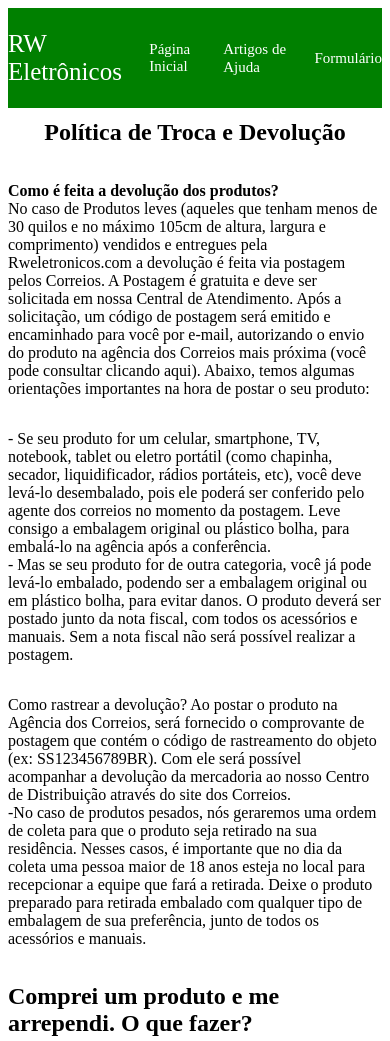
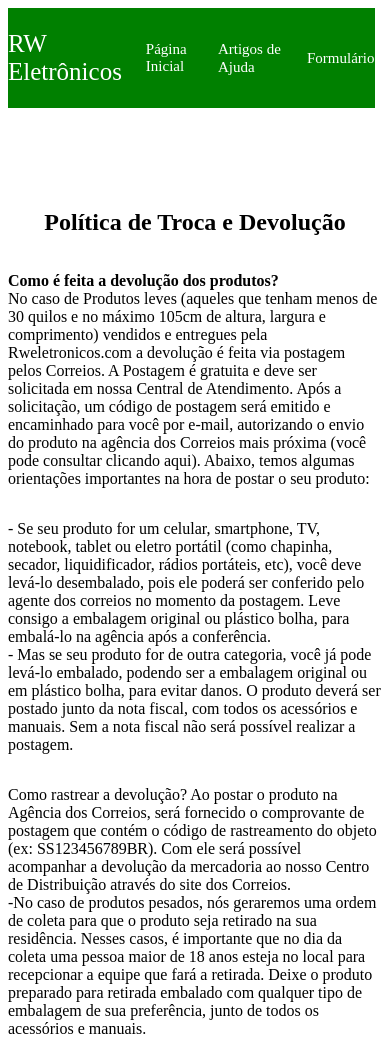
Before and after one commit to Homura-san/projetointegrador, a plain HTML site: page A1.html in a window 390 px wide. Shown: the top 1041 px of the page. Drawn offline with Linux system fonts and the light colour scheme.

Commit message:
incompleto.2

```diff
--- a/css/A1.css
+++ b/css/A1.css
@@ -1,11 +1,11 @@
 header{
     display: flex;
     background: green;
-    width: 100%;
+    width: 98%;
     height: 100px;
     justify-content: space-around;
     align-items: center;
-    margin-bottom: 20px;
+    margin-bottom: 10px;
 }
 .title1{
     font-family: 'Abhaya Libre', serif;
@@ -25,7 +25,6 @@ header{
     display: flex;
     flex-direction: column;
     width: 100%;
-    height: 720px;
     justify-content: center;
     align-items: center;
 }
@@ -44,7 +43,7 @@ footer{
 }
 @media only screen and (max-width: 600px){
     .content{
-        height: 1220px;
+        height: 1420px;
         margin-bottom: 20px;
     }
     footer{
--- a/css/A2.css
+++ b/css/A2.css
@@ -38,7 +38,6 @@ header{
     justify-content: center;
     align-items: center;
     width: 100%;
-    height: 550px;
 }
 footer{
     background: green;
@@ -55,8 +54,17 @@ footer{
 }
 
 @media only screen and (max-width: 600px){
+    header{
+        margin-top: 10px;
+    }
     .content{
-        height: 780px;
+        height: 1030px;
+    }
+    p{
+        font-size: 15px;
+    }
+    footer{
+        margin-top: 20px;
     }
     .foot1{
         font-size: 12px;
--- a/css/form.css
+++ b/css/form.css
@@ -137,6 +137,9 @@ footer{
     .pg1{
         font-size: 22px;
     }
+    .tit1{
+        margin-bottom: 10px;
+    }
     section{
         flex-direction: column;
         margin-top: 100px;
```
